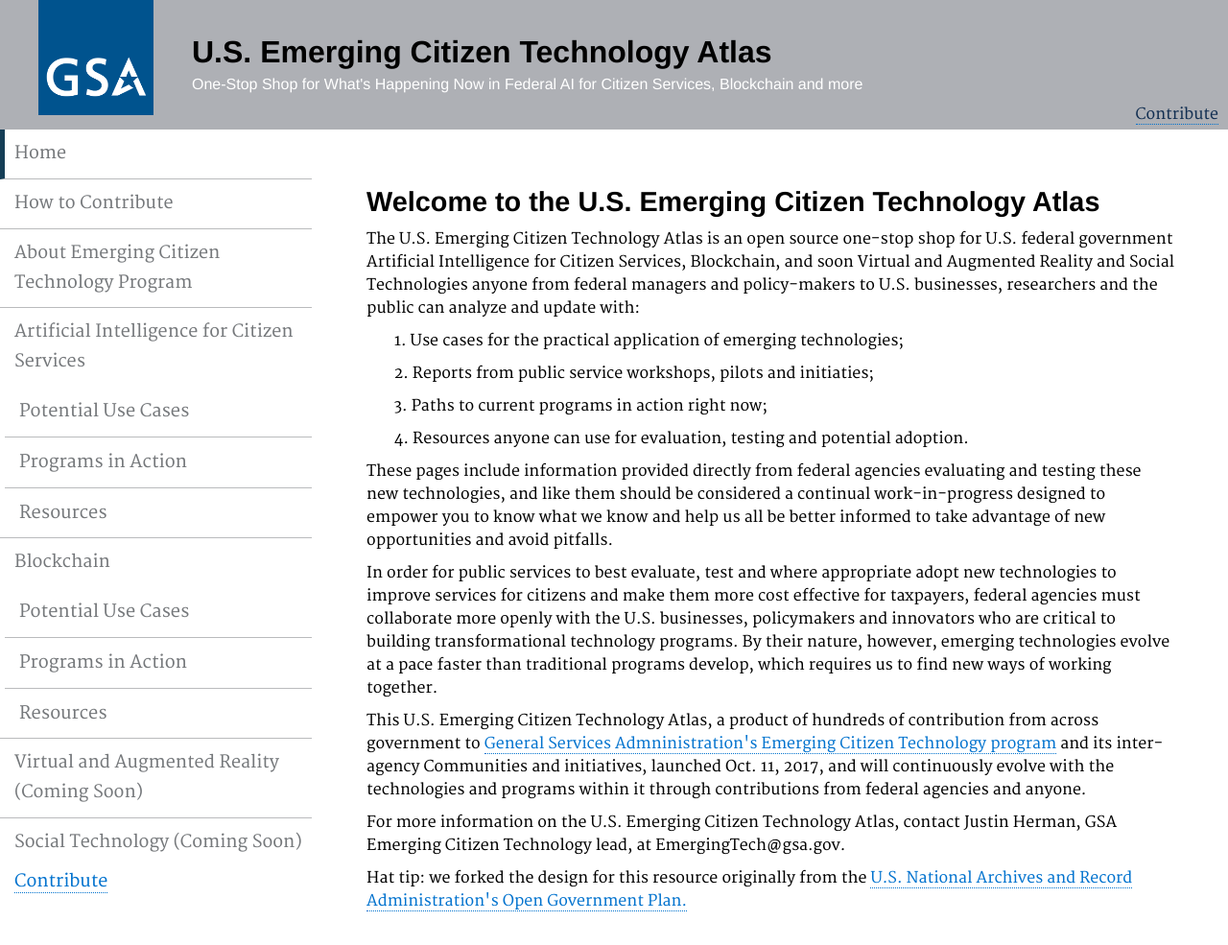
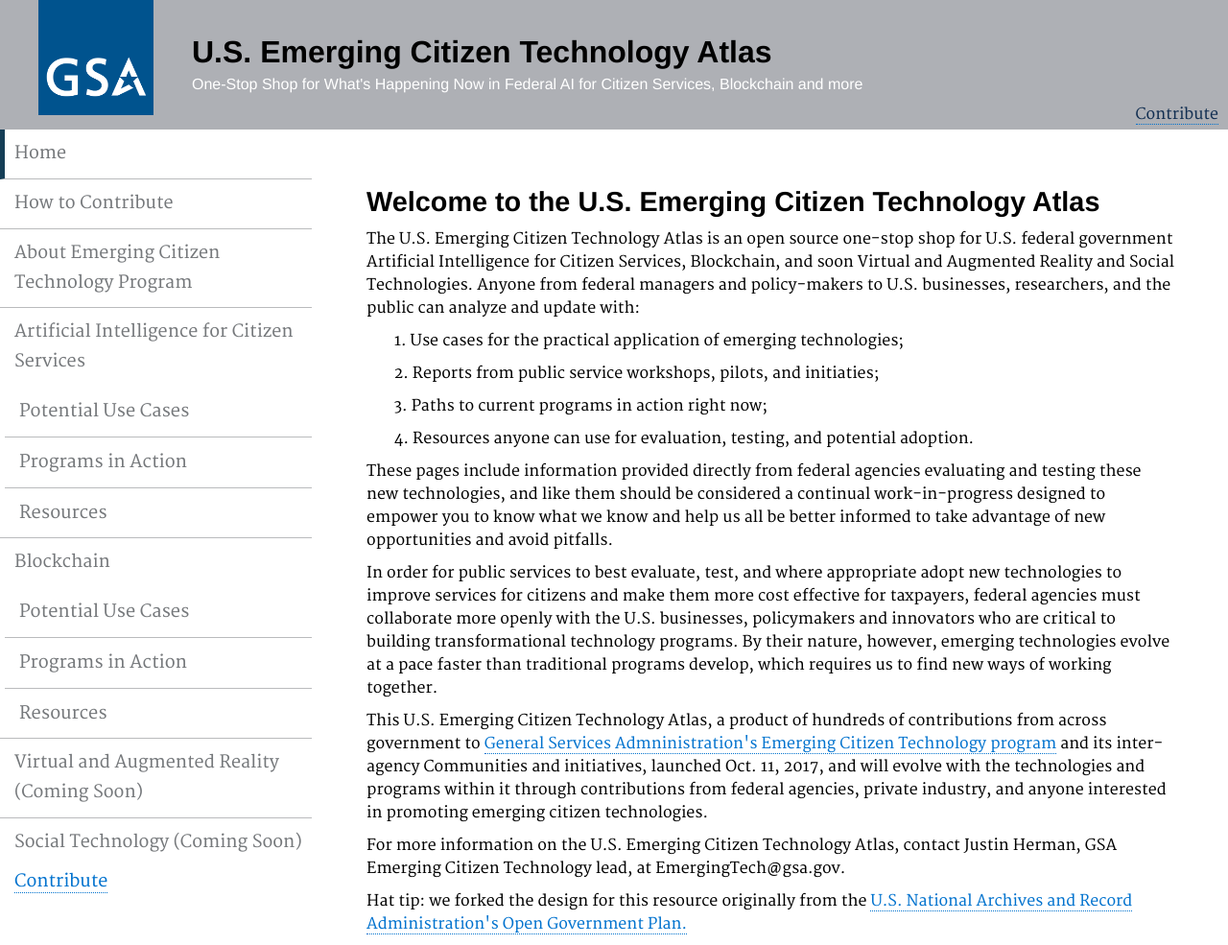
Before and after one commit to GSA/emerging-technology-atlas, a Jekyll site: the page built from pages/index.md, in a window 1280 px wide. Shown: the whole page at 96% size. Built offline with Jekyll 4.4.1, drawn with Linux system fonts in a browser that asks for light colours; before the commit the page ends 961 px from its top, so only the background shows below that.

Commit message:
Update index.md

```diff
--- a/pages/index.md
+++ b/pages/index.md
@@ -8,18 +8,18 @@ description: ""
 
 <h2>Welcome to the U.S. Emerging Citizen Technology Atlas</h2>
 
-<p dir="ltr">The U.S. Emerging Citizen Technology Atlas is an open source one-stop shop for U.S. federal government Artificial Intelligence for Citizen Services, Blockchain, and soon Virtual and Augmented Reality and Social Technologies anyone from federal managers and policy-makers to U.S. businesses, researchers and the public can analyze and update with:</p>
+<p dir="ltr">The U.S. Emerging Citizen Technology Atlas is an open source one-stop shop for U.S. federal government Artificial Intelligence for Citizen Services, Blockchain, and soon Virtual and Augmented Reality and Social Technologies. Anyone from federal managers and policy-makers to U.S. businesses, researchers, and the public can analyze and update with:</p>
 
 <p>&nbsp;&nbsp;&nbsp;&nbsp;&nbsp;&nbsp; 1. Use cases for the practical application of emerging technologies;</p>
-<p>&nbsp;&nbsp;&nbsp;&nbsp;&nbsp;&nbsp; 2. Reports from public service workshops, pilots and initiaties;</p>
+<p>&nbsp;&nbsp;&nbsp;&nbsp;&nbsp;&nbsp; 2. Reports from public service workshops, pilots, and initiaties;</p>
 <p>&nbsp;&nbsp;&nbsp;&nbsp;&nbsp;&nbsp; 3. Paths to current programs in action right now;</p>
-<p>&nbsp;&nbsp;&nbsp;&nbsp;&nbsp;&nbsp; 4. Resources anyone can use for evaluation, testing and potential adoption.</p>
+<p>&nbsp;&nbsp;&nbsp;&nbsp;&nbsp;&nbsp; 4. Resources anyone can use for evaluation, testing, and potential adoption.</p>
 
 <p>These pages include information provided directly from federal agencies evaluating and testing these new technologies, and like them should be considered a continual work-in-progress designed to empower you to know what we know and help us all be better informed to take advantage of new opportunities and avoid pitfalls.</p>
 
-<p>In order for public services to best evaluate, test and where appropriate adopt new technologies to improve services for citizens and make them more cost effective for taxpayers, federal agencies must collaborate more openly with the U.S. businesses, policymakers and innovators who are critical to building transformational technology programs. By their nature, however, emerging technologies evolve at a pace faster than traditional programs develop, which requires us to find new ways of working together.</p>
+<p>In order for public services to best evaluate, test, and where appropriate adopt new technologies to improve services for citizens and make them more cost effective for taxpayers, federal agencies must collaborate more openly with the U.S. businesses, policymakers and innovators who are critical to building transformational technology programs. By their nature, however, emerging technologies evolve at a pace faster than traditional programs develop, which requires us to find new ways of working together.</p>
 
-<p>This U.S. Emerging Citizen Technology Atlas, a product of hundreds of contribution from across government to <a href="https://www.gsa.gov/technology/government-it-initiatives/emerging-citizen-technology">General Services Admninistration's Emerging Citizen Technology program</a> and its inter-agency Communities and initiatives, launched Oct. 11, 2017, and will continuously evolve with the technologies and programs within it through contributions from federal agencies and anyone.</p>
+<p>This U.S. Emerging Citizen Technology Atlas, a product of hundreds of contributions from across government to <a href="https://www.gsa.gov/technology/government-it-initiatives/emerging-citizen-technology">General Services Admninistration's Emerging Citizen Technology program</a> and its inter-agency Communities and initiatives, launched Oct. 11, 2017, and will evolve with the technologies and programs within it through contributions from federal agencies, private industry, and anyone interested in promoting emerging citizen technologies.</p>
 
 <p>For more information on the U.S. Emerging Citizen Technology Atlas, contact Justin Herman, GSA Emerging Citizen Technology lead, at EmergingTech@gsa.gov.</p>
 
```
